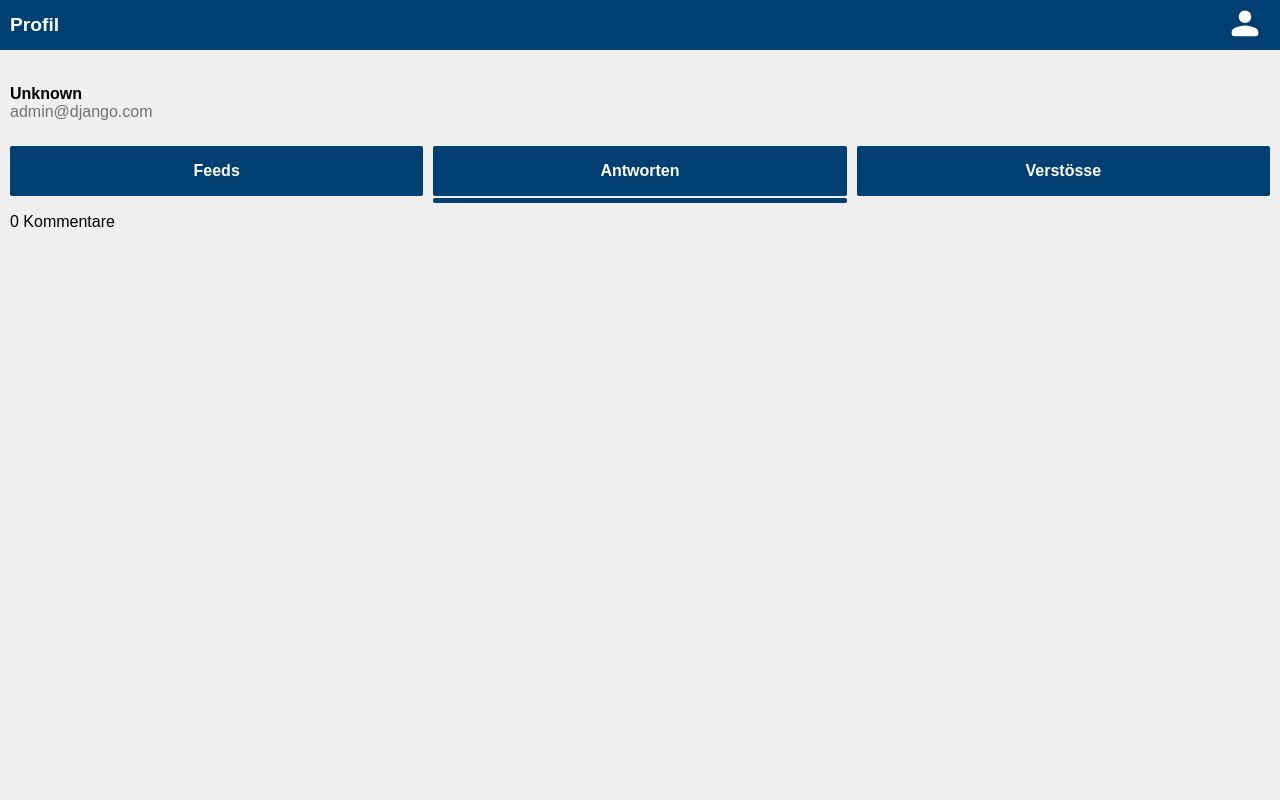
After one commit to Kiidle/feeder-backend, a Django app: page /users/1/commentaries in a window 1280 px wide. The commit adds this page. Run offline with Django 4.2, Linux system fonts and the light colour scheme; data comes from the database, SQL or seed files in the repository; both versions use the stored data as it was after the commit.

Commit message:
Profile View

```diff
--- /dev/null
+++ b/authentication/static/users.css
@@ -0,0 +1,82 @@
+.user {
+margin: 25px 0;
+}
+
+.user .fulname {
+    font-weight: bold;
+    grid-area: fulname;
+    display: flex;
+    align-items: center;
+}
+
+.user .email {
+    grid-area: email;
+    display: flex;
+    align-items: center;
+    color: #727272
+}
+
+.grid-tab {
+    display: grid;
+    grid-gap: 2px 10px;
+    grid-template-rows: 50px 5px;
+    grid-template-columns: 1fr 1fr 1fr;
+    grid-template-areas:
+        "feeds replies warns"
+        "current . .";
+    margin: 10px 0;
+}
+
+.grid-tab-commentaries {
+    display: grid;
+    grid-gap: 2px 10px;
+    grid-template-rows: 50px 5px;
+    grid-template-columns: 1fr 1fr 1fr;
+    grid-template-areas:
+        "feeds replies warns"
+        ". current .";
+    margin: 10px 0;
+}
+
+.grid-tab-warns {
+    display: grid;
+    grid-gap: 2px 10px;
+    grid-template-rows: 50px 5px;
+    grid-template-columns: 1fr 1fr 1fr;
+    grid-template-areas:
+        "feeds replies warns"
+        ". . current";
+    margin: 10px 0;
+}
+
+.tab {
+    display: flex;
+    justify-content: center;
+    align-items: center;
+    background-color: #003f72;
+    font-weight: bold;
+    color: white;
+    border-radius: 2px;
+}
+
+.tab .feeds {
+    grid-area: feeds;
+}
+
+.tab .replies {
+    grid-area: replies;
+}
+
+.tab .warns {
+    grid-area: warns;
+}
+
+.current {
+    grid-area: current;
+    background-color: #003f72;
+    border-radius: 2px;
+}
+
+.count {
+    margin: 10px 0;
+}
--- /dev/null
+++ b/authentication/templates/authentication/user_commentaries.html
@@ -0,0 +1,88 @@
+{% load static %}
+
+<!DOCTYPE html>
+<html lang="en">
+<head>
+    <meta charset="UTF-8">
+    <link rel="stylesheet" href="{% static 'global.css' %}">
+    <link rel="stylesheet" href="{% static 'header.css' %}">
+    <link rel="stylesheet" href="{% static 'users.css' %}">
+    <link rel="stylesheet" href="{% static 'style.css' %}">
+    <link rel="stylesheet" href="{% static 'feeds.css' %}">
+    <meta name="viewport" content="width=device-width, initial-scale=1.0">
+    <title>Home</title>
+</head>
+<body>
+<header>
+    <h1 class="title">Profil</h1>
+    <div class="profile">
+        <a href="{% url 'user' request.user.id %}"><img src="{% static 'svgs/account.svg' %}" height="40px" /></a>
+    </div>
+</header>
+<main>
+    <div>
+        <div class="user">
+            {% if user.first_name != "" and user.last_name %}
+            <p class="fulname">{{ user.first_name }} {{ user.last_name }}</p>
+            {% else %}
+            <p class="fulname">Unknown</p>
+            {% endif %}
+            <p class="email">{{ user.email }}</p>
+        </div>
+    </div>
+    <div class="grid-tab-commentaries feeds">
+        <a href="{% url 'user' user.id %}" class="tab">
+            Feeds
+        </a>
+        <a class="tab replies">
+            Antworten
+        </a>
+        <a href="{% url 'user_warns' user.id %}" class="tab warns">
+            Verstösse
+        </a>
+        <div class="current">
+        </div>
+    </div>
+<div class="count">
+    {% if user.commentaries.count > 1 or user.commentaries.count < 1 %}
+        <p>{{ user.commentaries.count }} Kommentare</p>
+    {% else %}
+        <p>{{ user.commentaries.count }} Kommentar</p>
+    {% endif %}
+</div>
+<div class="grid-commentaries">
+    {% for commentary in user.commentaries.all %}
+        <a href="{% url 'feed' commentary.feed.id %}">
+            <div class="card feed">
+                <div class="author">
+                    {% if commentary.feed.author.first_name != "" and commentary.feed.author.last_name != "" %}
+                        <p class="fulname">{{ commentary.feed.author.first_name }} {{ commentary.feed.author.last_name }}</p>
+                    {% else %}
+                        <p class="fulname">Unknown</p>
+                    {% endif %}
+                    <p class="email">{{ commentary.feed.author.email }}</p>
+                </div>
+                <div class="text">
+                    <p>{{ commentary.feed.text }}</p>
+                </div>
+            </div>
+            <div class="card commentary">
+                <div class="answer">
+                    <p>Antwort an <span class="answer-email">{{ commentary.feed.author.email }}</span></p>
+                </div>
+                <div class="author">
+                    {% if commentary.author.first_name != "" and commentary.author.last_name != "" %}
+                        <p class="fulname">{{ commentary.author.first_name }} {{ commentary.author.last_name }}</p>
+                    {% else %}
+                        <p class="fulname">Unknown</p>
+                    {% endif %}
+                    <p class="email">{{ commentary.author.email }}</p>
+                </div>
+                <div class="text">
+                    <p>{{ commentary.text }}</p>
+                </div>
+            </div>
+        </a>
+    {% endfor %}
+</div>
+</main>
--- a/authentication/urls.py
+++ b/authentication/urls.py
@@ -1,7 +1,7 @@
 from django.urls import path
 from . import views
 
-from .views import SignUpView, UsersView, UserView
+from .views import SignUpView, UsersView, UserView, UserCommentariesView, UserWarnsView
 
 urlpatterns = [
     path("signup/", SignUpView.as_view(), name="signup"),
@@ -9,5 +9,7 @@ urlpatterns = [
     path("login/", views.sign_in, name="login"),
     path("users/", UsersView.as_view(), name="users"),
     path("users/<slug:pk>", UserView.as_view(), name="user"),
+    path("users/<slug:pk>/commentaries", UserCommentariesView.as_view(), name="user_commentaries"),
+    path("users/<slug:pk>/warns", UserWarnsView.as_view(), name="user_warns"),
     path("feeds/", views.redirectURL, name="redirect_feeds"),
 ]
--- a/authentication/views.py
+++ b/authentication/views.py
@@ -49,5 +49,13 @@ class UserView(generic.DetailView):
     model = User
     template_name = 'authentication/user.html'
 
+class UserCommentariesView(generic.DetailView):
+    model = User
+    template_name = 'authentication/user_commentaries.html'
+
+class UserWarnsView(generic.DetailView):
+    model = User
+    template_name = 'authentication/user_warns.html'
+
 def redirectURL(request):
     return redirect('feeds')
--- a/commentary/templates/commentary/commentary.html
+++ b/commentary/templates/commentary/commentary.html
@@ -15,7 +15,7 @@
 <header>
     <h1 class="title">Detail Kommentar</h1>
     <div class="profile">
-        <a href="/account/"><img src="{% static 'svgs/account.svg' %}" height="40px" /></a>
+        <a href="{% url 'user' request.user.id %}"><img src="{% static 'svgs/account.svg' %}" height="40px" /></a>
     </div>
 </header>
 <main>
--- a/commentary/templates/commentary/create.html
+++ b/commentary/templates/commentary/create.html
@@ -15,7 +15,7 @@
 <header>
     <h1 class="title">Kommentar erstellen</h1>
     <div class="profile">
-        <a href="/account/"><img src="{% static 'svgs/account.svg' %}" height="40px" /></a>
+        <a href="{% url 'user' request.user.id %}"><img src="{% static 'svgs/account.svg' %}" height="40px" /></a>
     </div>
 </header>
 <main>
--- a/commentary/templates/commentary/update.html
+++ b/commentary/templates/commentary/update.html
@@ -15,7 +15,7 @@
 <header>
     <h1 class="title">Kommentar Bearbeiten</h1>
     <div class="profile">
-        <a href="/account/"><img src="{% static 'svgs/account.svg' %}" height="40px" /></a>
+        <a href="{% url 'user' request.user.id %}"><img src="{% static 'svgs/account.svg' %}" height="40px" /></a>
     </div>
 </header>
 <main>
--- a/feeds/static/feeds.css
+++ b/feeds/static/feeds.css
@@ -163,3 +163,18 @@
     text-decoration: underline;
     color: #003f72;
 }
+
+.grid-warns {
+    display: grid;
+    grid-gap: 20px;
+}
+
+.warn {
+    color: #890611;
+    display: grid;
+    grid-template-columns: 1fr;
+    grid-template-rows: 25px 1fr;
+    grid-template-areas:
+        "text";
+    padding: 12px;
+}
--- a/feeds/templates/feeds/create.html
+++ b/feeds/templates/feeds/create.html
@@ -15,7 +15,7 @@
 <header>
     <h1 class="title">Feed Erstellen</h1>
     <div class="profile">
-        <a href="/account/"><img src="{% static 'svgs/account.svg' %}" height="40px" /></a>
+        <a href="{% url 'user' request.user.id %}"><img src="{% static 'svgs/account.svg' %}" height="40px" /></a>
     </div>
 </header>
 <main>
--- a/feeds/templates/feeds/feed.html
+++ b/feeds/templates/feeds/feed.html
@@ -15,7 +15,7 @@
 <header>
     <h1 class="title">Detail Feed</h1>
     <div class="profile">
-        <a href="/account/"><img src="{% static 'svgs/account.svg' %}" height="40px" /></a>
+        <a href="{% url 'user' request.user.id %}"><img src="{% static 'svgs/account.svg' %}" height="40px" /></a>
     </div>
 </header>
 <main>
--- a/feeds/templates/feeds/feeds.html
+++ b/feeds/templates/feeds/feeds.html
@@ -15,7 +15,7 @@
 <header>
     <h1 class="title">Home</h1>
     <div class="profile">
-        <a href="/account/"><img src="{% static 'svgs/account.svg' %}" height="40px" /></a>
+        <a href="{% url 'user' request.user.id %}"><img src="{% static 'svgs/account.svg' %}" height="40px" /></a>
     </div>
 </header>
 <main>
@@ -43,6 +43,9 @@
             </a>
         {% endfor %}
     </div>
+    <div class="">
+
+    </div>
 </main>
 <footer>
 
--- a/feeds/templates/feeds/update.html
+++ b/feeds/templates/feeds/update.html
@@ -15,7 +15,7 @@
 <header>
     <h1 class="title">Feed Bearbeiten</h1>
     <div class="profile">
-        <a href="/account/"><img src="{% static 'svgs/account.svg' %}" height="40px" /></a>
+        <a href="{% url 'user' request.user.id %}"><img src="{% static 'svgs/account.svg' %}" height="40px" /></a>
     </div>
 </header>
 <main>
```
Also changed, not shown: authentication/templates/authentication/user.html (+54 -1 lines), authentication/templates/authentication/user_warns.html (added, +60 -0 lines), db.sqlite3.
